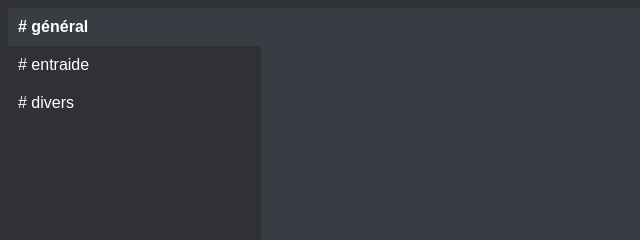
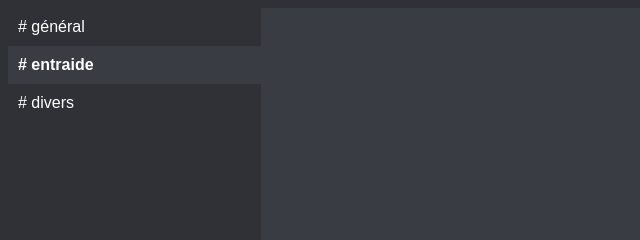
Before and after one commit to newtlouis/chat-discord-socket, a website: page index.html in a window 1280 px wide. Both pictures are taken after a click on the item "# entraide". Shown: the top 240 px of the page, 0-640 px from the left. Drawn offline with nearby package versions, Linux system fonts and the light colour scheme; no server answers.

Commit message:
activation des différents onglets du chat

```diff
--- a/index.html
+++ b/index.html
@@ -12,9 +12,9 @@
 <body>
     <aside>
         <ul id="tabs">
-            <li class="active"># Général</li>
-            <li># Entraide</li>
-            <li># Divers</li>
+            <li data-room="general" class="active"># Général</li>
+            <li data-room="entraide"># Entraide</li>
+            <li data-room="divers"># Divers</li>
         </ul>
     </aside>
 
--- a/index.js
+++ b/index.js
@@ -33,6 +33,12 @@ io.on("connection", (socket) => {
         console.log("Un user s'est déconnecté");
     });
 
+    // On écoute les entrées
+    socket.on("enter_room", (room)=> {
+        socket.join(room);
+        console.log(socket.rooms);
+    })
+
     socket.on("chat_message", (msg) => {
         io.emit("chat_message", msg);
     })
--- a/public/js/script.js
+++ b/public/js/script.js
@@ -1,4 +1,10 @@
 const socket = io();
+
+// Arrivée d'un nouvel user
+socket.on("connect", () => {
+    socket.emit("enter_room", "general");
+})
+
 window.onload = () => {
     document.querySelector("form").addEventListener("submit", (e) => {
         e.preventDefault();
@@ -10,6 +16,17 @@ window.onload = () => {
     socket.on("chat_message", (msg) => {
         document.querySelector("#messages").innerHTML += `<p>${msg.name} dit ${msg.msg}<p/>`;
         document.querySelector("#msg").value = '';
+    });
+
+    // on écoute le click sur les onglets
+    document.querySelectorAll("#tabs li").forEach((tab) => {
+        tab.addEventListener("click", function () {
+            if (!this.classList.contains("active")) {
+                const actif = document.querySelector("#tabs li.active");
+                actif.classList.remove("active");
+                this.classList.add("active");
+            }
+        })
 
     })
 }
```
